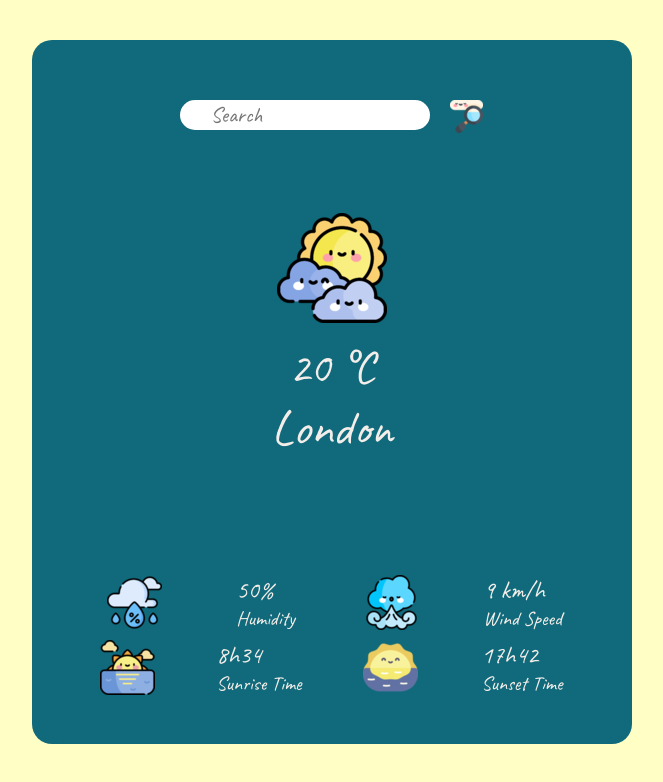
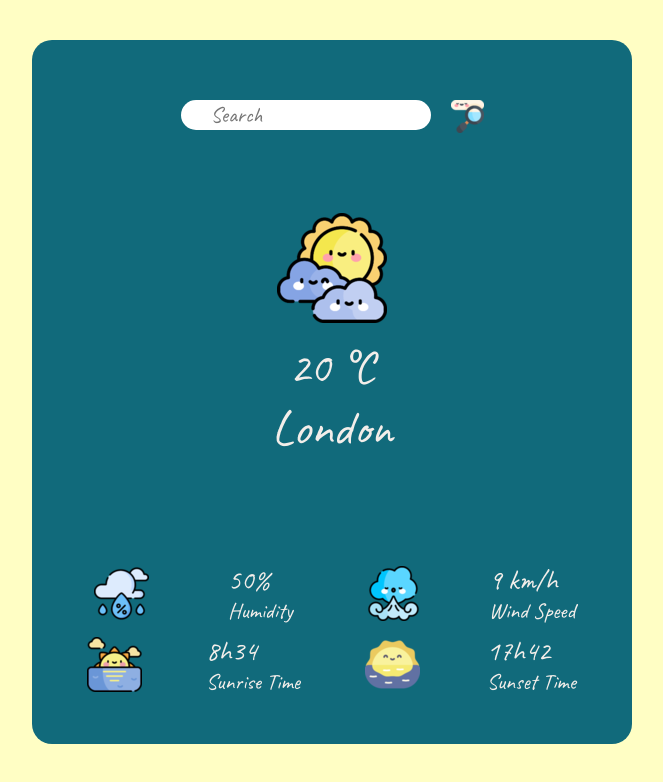
Before and after one commit to Yalcael/Sweet-Weather, a React (Vite) app: page / in a window 1280 px wide. Shown: the top 782 px of the page, without its empty margins (308-971 px from the left). Built offline with nearby package versions, Linux system fonts and the light colour scheme.

Commit message:
css change

```diff
--- a/src/Components/BottomInformation.css
+++ b/src/Components/BottomInformation.css
@@ -17,11 +17,11 @@
 }
 
 .data {
-    font-size: 25px;
+    font-size: 28px;
     color: #F3EEEA;
 }
 
 .text {
-    font-size: 20px;
+    font-size: 22px;
     color: #F3EEEA;
 }
```
